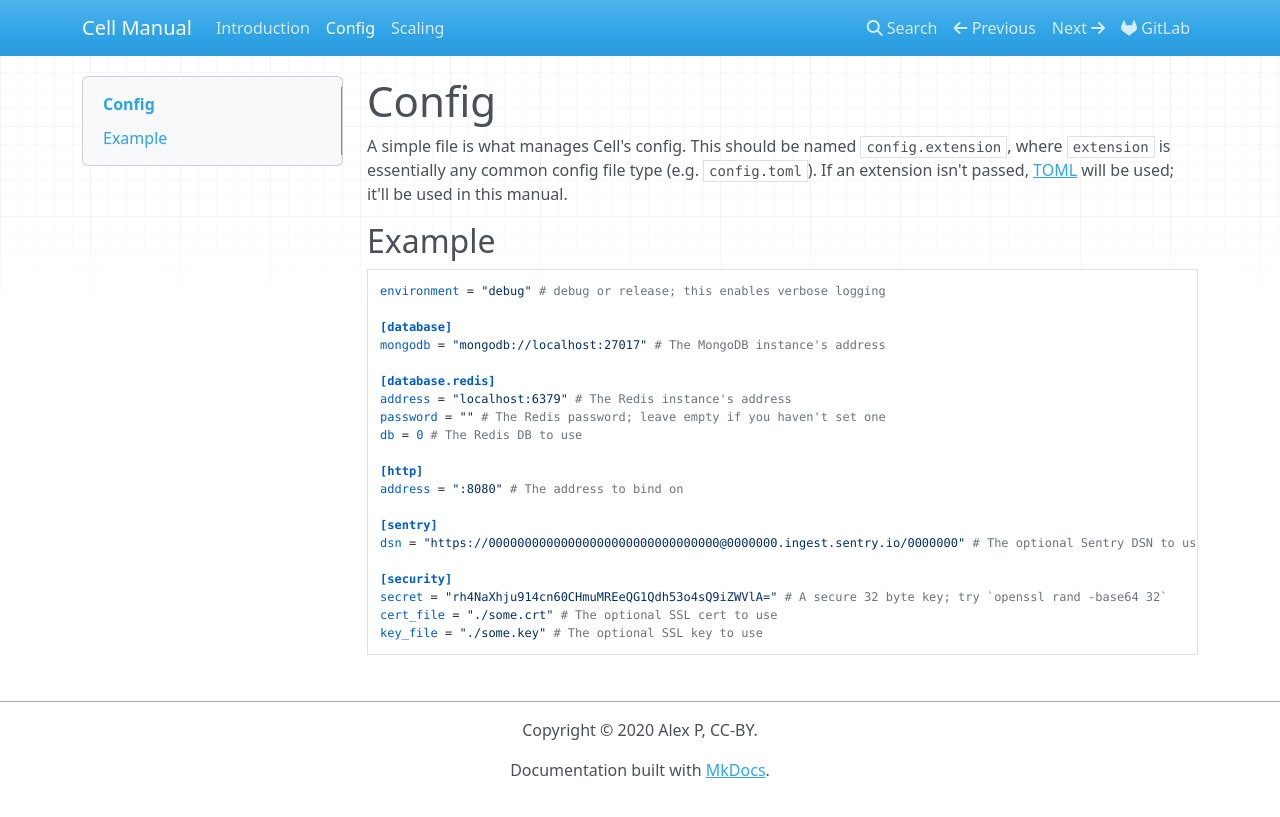
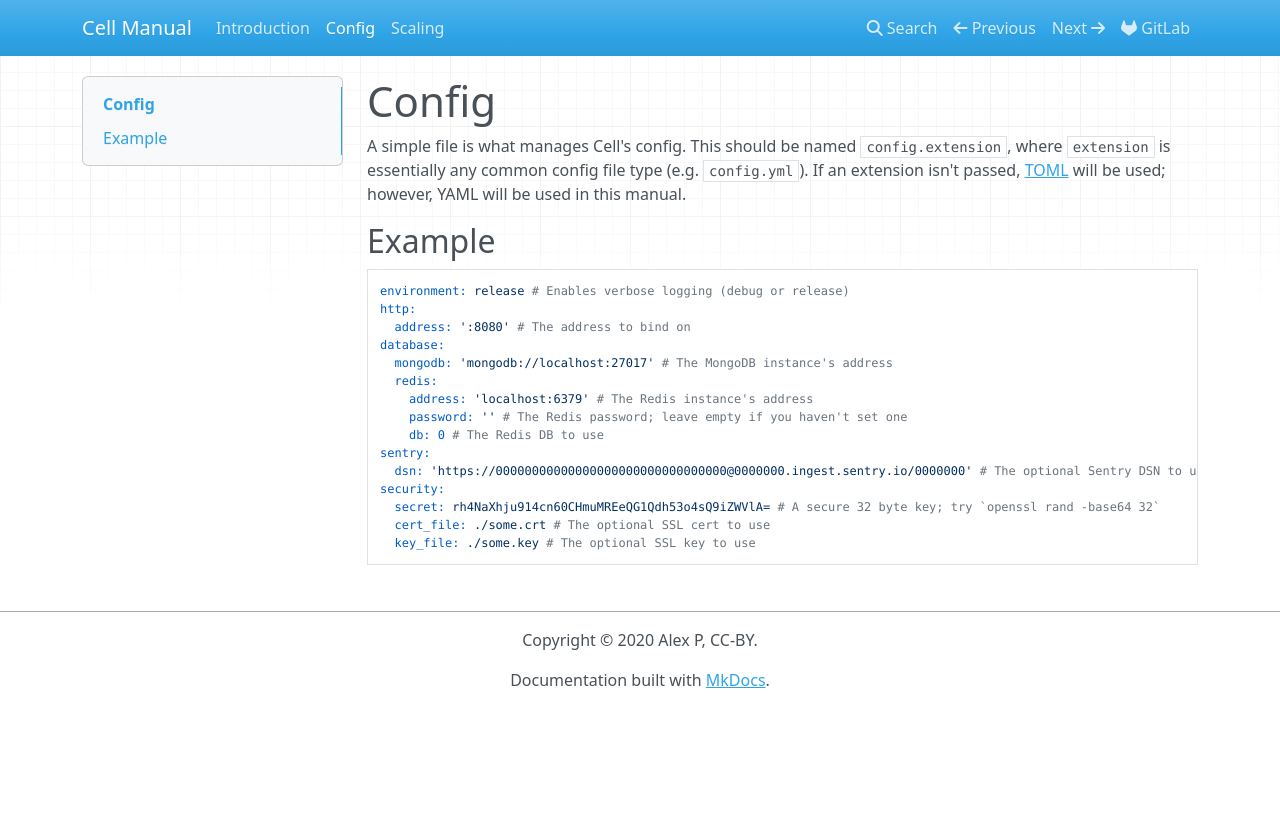
Before and after one commit to open-slicer/cell, an MkDocs documentation site: the page built from docs/config.md, in a window 1280 px wide. Shown: the top 817 px of the page. Built offline with MkDocs 1.6.1, drawn with Linux system fonts in a browser that asks for light colours; nearby versions of some CDN libraries.

Commit message:
docs: Use YAML for config

````diff
--- a/docs/config.md
+++ b/docs/config.md
@@ -1,28 +1,23 @@
 # Config
 
-A simple file is what manages Cell's config. This should be named `config.extension`, where `extension` is essentially any common config file type (e.g. `config.toml`). If an extension isn't passed, [TOML](https://github.com/toml-lang/toml) will be used; it'll be used in this manual.
+A simple file is what manages Cell's config. This should be named `config.extension`, where `extension` is essentially any common config file type (e.g. `config.yml`). If an extension isn't passed, [TOML](https://github.com/toml-lang/toml) will be used; however, YAML will be used in this manual.
 
 ## Example
 
-```toml
-environment = "debug" # debug or release; this enables verbose logging
-
-[database]
-mongodb = "mongodb://localhost:27017" # The MongoDB instance's address
-
-[database.redis]
-address = "localhost:6379" # The Redis instance's address
-password = "" # The Redis password; leave empty if you haven't set one
-db = 0 # The Redis DB to use
-
-[http]
-address = ":8080" # The address to bind on
-
-[sentry]
-dsn = "https://00000000000000000000000000000000@0000000.ingest.sentry.io/0000000" # The optional Sentry DSN to use
-
-[security]
-secret = "rh4NaXhju914cn60CHmuMREeQG1Qdh53o4sQ9iZWVlA=" # A secure 32 byte key; try `openssl rand -base64 32`
-cert_file = "./some.crt" # The optional SSL cert to use
-key_file = "./some.key" # The optional SSL key to use
+```yaml
+environment: release # Enables verbose logging (debug or release)
+http:
+  address: ':8080' # The address to bind on
+database:
+  mongodb: 'mongodb://localhost:27017' # The MongoDB instance's address
+  redis:
+    address: 'localhost:6379' # The Redis instance's address
+    password: '' # The Redis password; leave empty if you haven't set one
+    db: 0 # The Redis DB to use
+sentry:
+  dsn: 'https://00000000000000000000000000000000@0000000.ingest.sentry.io/0000000' # The optional Sentry DSN to use
+security:
+  secret: rh4NaXhju914cn60CHmuMREeQG1Qdh53o4sQ9iZWVlA= # A secure 32 byte key; try `openssl rand -base64 32`
+  cert_file: ./some.crt # The optional SSL cert to use
+  key_file: ./some.key # The optional SSL key to use
 ```
````
